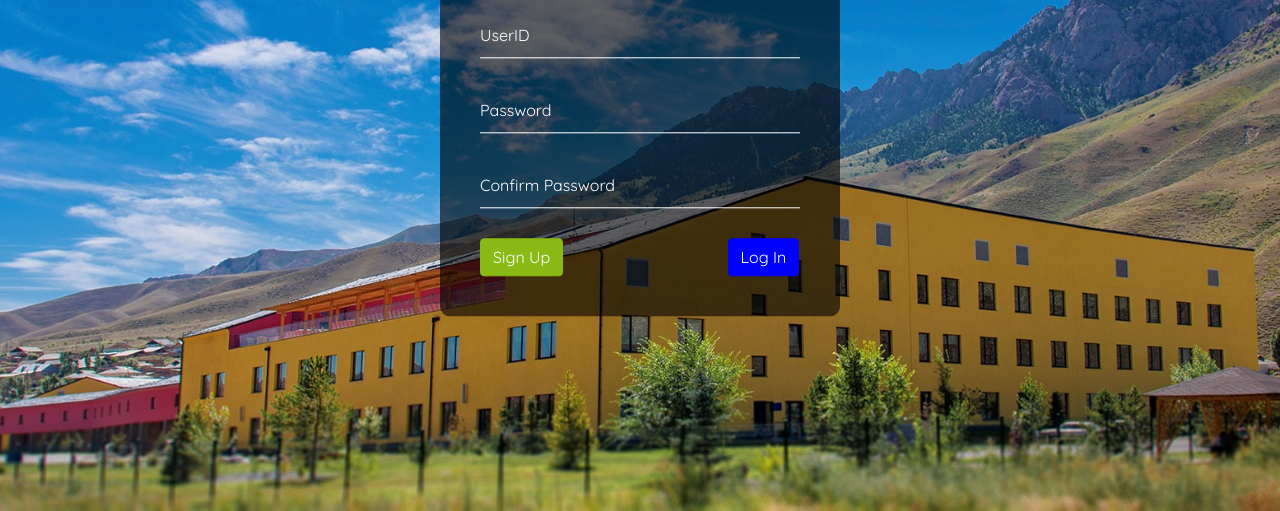
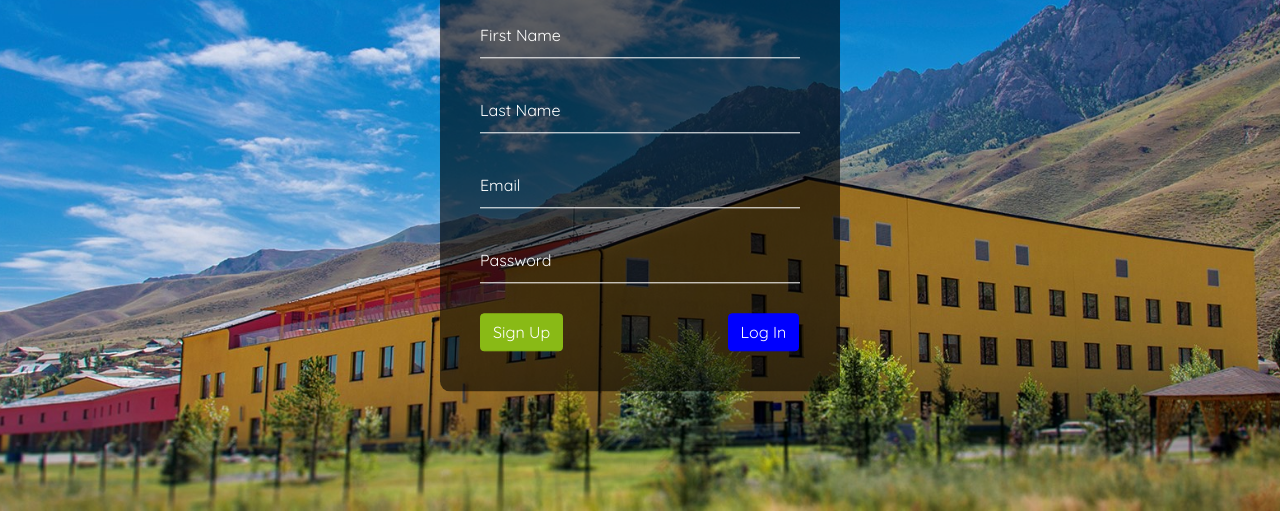
Before and after one commit to nurlanotek/coop-frontend, a plain HTML site: page signup.html in a window 1280 px wide. Shown: the part 289-800 px from the top of the page. Drawn offline with Linux system fonts and the light colour scheme.

Commit message:
first committttttttttt

```diff
--- a/signup.html
+++ b/signup.html
@@ -32,19 +32,28 @@
               </div>
 
               <div class="inputBox">
+                <input type="firstname" name="firstname" required onkeyup="this.setAttribute('value', this.value);" value="">
+                <label>First Name</label>
+              </div>
+
+              <div class="inputBox">
+                <input type="lastname" name="lastname" required onkeyup="this.setAttribute('value', this.value);" value="">
+                <label>Last Name</label>
+              </div>
+
+              <div class="inputBox">
+                <input type="email" name="email" required onkeyup="this.setAttribute('value', this.value);" value="">
+                <label>Email</label>
+              </div>
+
+              <div class="inputBox">
                 <input type="password" name="password" required value=""
                        onkeyup="this.setAttribute('value', this.value);"
                        pattern="(?=.*\d)(?=.*[a-z])(?=.*[A-Z]).{8,}"
                        title="Must contain at least one number and one uppercase and lowercase letter, and at least 8 or more characters">
                 <label>Password</label>
               </div>
-              <div class="inputBox">
-                <input type="password" name="password" required value=""
-                       onkeyup="this.setAttribute('value', this.value);"
-                       pattern="(?=.*\d)(?=.*[a-z])(?=.*[A-Z]).{8,}"
-                       title="Must contain at least one number and one uppercase and lowercase letter, and at least 8 or more characters">
-                <label>Confirm Password</label>
-              </div>
+
               <a href="" class="btn btn-primary"></span>Sign Up</a>
               <a href="login.html" class="btn btn-primary1">Log In</a>
             </form>
```
